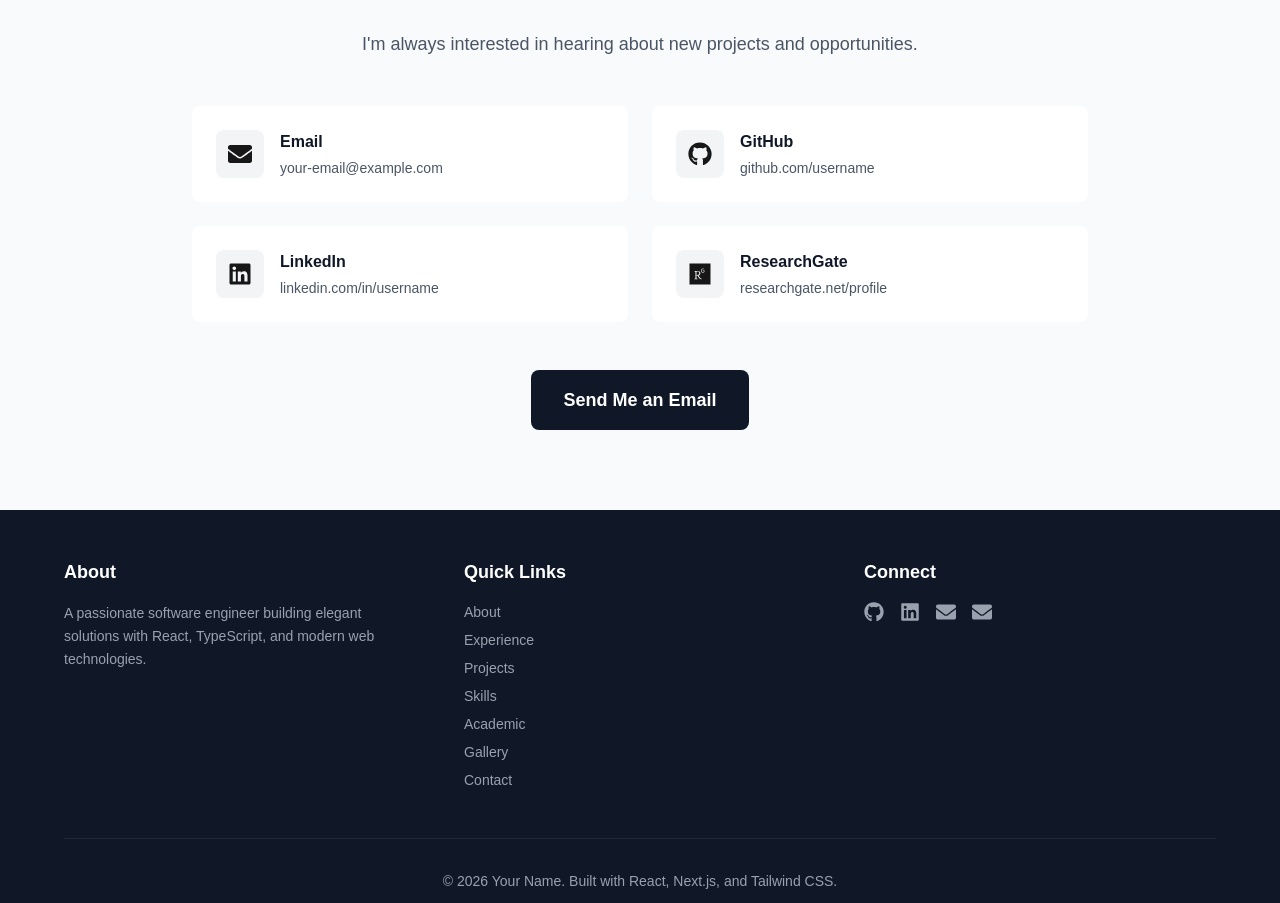
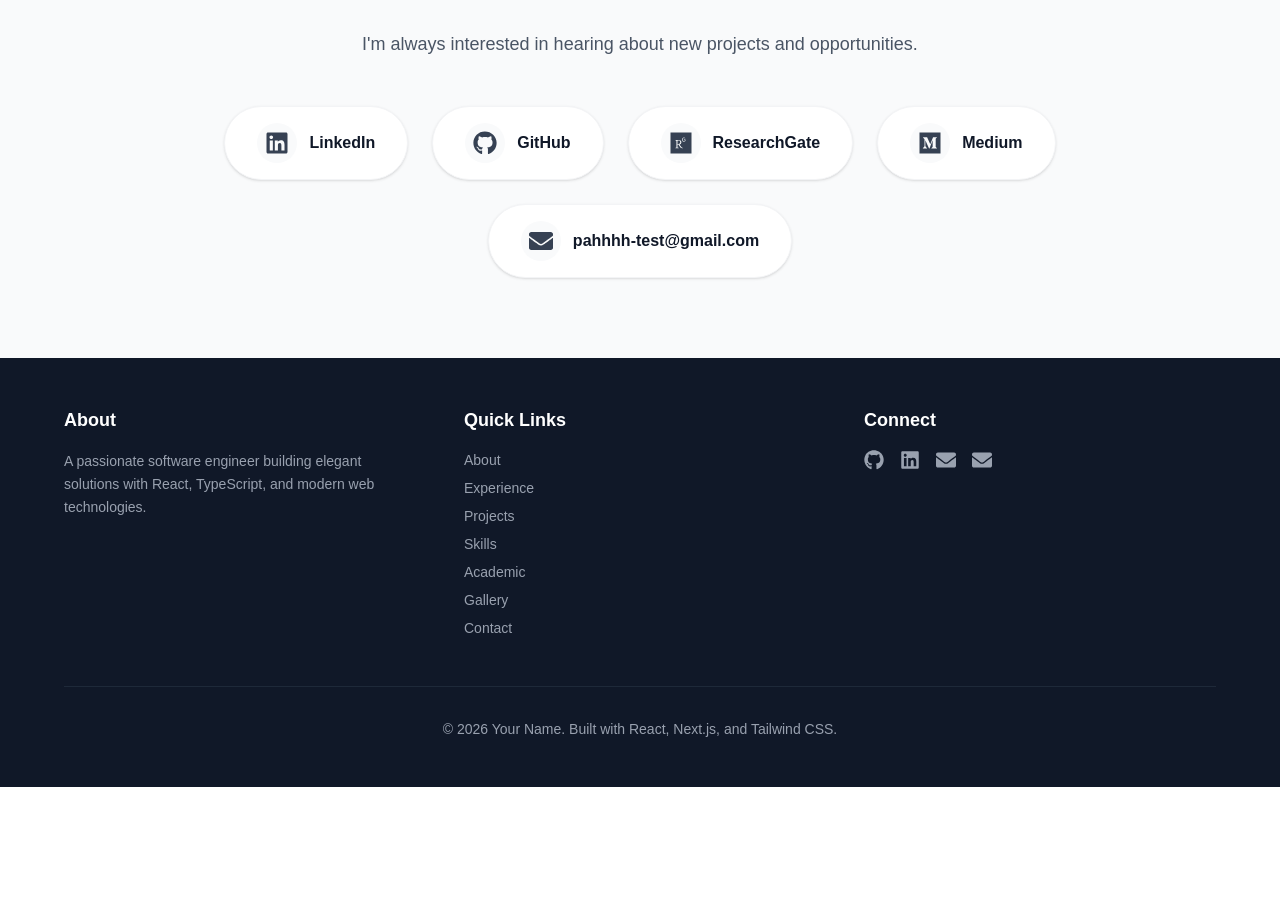
Before and after one commit to PabasaraPalihena/PMPP, a Next.js app in the folder portfolio/: page / in a window 1280 px wide. Shown: the part 6658-7561 px from the top of the page. After the commit the page ends 7445 px from the top, so only its background shows below. Built offline with nearby package versions, Linux system fonts and the light colour scheme.

Commit message:
ui(contact): standardize contact links design and reorder methods

```diff
--- a/portfolio/components/Contact.tsx
+++ b/portfolio/components/Contact.tsx
@@ -1,16 +1,16 @@
 "use client";
 
 import { motion } from "framer-motion";
-import { FaEnvelope, FaLinkedin, FaGithub, FaResearchgate } from "react-icons/fa";
+import { FaEnvelope, FaLinkedin, FaGithub, FaResearchgate, FaMedium } from "react-icons/fa";
 import Link from "next/link";
 
 export default function Contact() {
   const contactMethods = [
     {
-      icon: FaEnvelope,
-      label: "Email",
-      value: "your-email@example.com",
-      href: "mailto:your-email@example.com",
+      icon: FaLinkedin,
+      label: "LinkedIn",
+      value: "linkedin.com/in/username",
+      href: "https://linkedin.com",
     },
     {
       icon: FaGithub,
@@ -19,16 +19,22 @@ export default function Contact() {
       href: "https://github.com",
     },
     {
-      icon: FaLinkedin,
-      label: "LinkedIn",
-      value: "linkedin.com/in/username",
-      href: "https://linkedin.com",
-    },
-    {
       icon: FaResearchgate,
       label: "ResearchGate",
       value: "researchgate.net/profile",
       href: "https://researchgate.net",
+    },
+    {
+      icon: FaMedium,
+      label: "Medium",
+      value: "medium.com/@username",
+      href: "https://medium.com",
+    },
+    {
+      icon: FaEnvelope,
+      label: "pahhhh-test@gmail.com",
+      value: "pahhhh-test@gmail.com",
+      href: "mailto:pahhhh-test@gmail.com",
     },
   ];
 
@@ -53,7 +59,7 @@ export default function Contact() {
           whileInView={{ opacity: 1 }}
           transition={{ duration: 0.8, staggerChildren: 0.1 }}
           viewport={{ once: true }}
-          className="grid grid-cols-1 md:grid-cols-2 gap-6"
+          className="flex flex-wrap justify-center gap-4 md:gap-6"
         >
           {contactMethods.map((method, index) => {
             const Icon = method.icon;
@@ -68,38 +74,17 @@ export default function Contact() {
                 <Link
                   href={method.href}
                   target="_blank"
-                  className="block bg-white p-6 rounded-lg hover:shadow-lg transition-shadow group"
+                  className="flex items-center gap-3 px-6 py-4 md:px-8 bg-white rounded-full shadow-sm hover:shadow-xl hover:-translate-y-1 transition-all group border border-gray-100"
                 >
-                  <div className="flex items-start gap-4">
-                    <div className="p-3 bg-gray-100 rounded-lg group-hover:bg-gray-900 group-hover:text-white transition-colors">
-                      <Icon size={24} />
-                    </div>
-                    <div>
-                      <h3 className="font-bold text-gray-900">{method.label}</h3>
-                      <p className="text-gray-600 text-sm mt-1">{method.value}</p>
-                    </div>
+                  <div className="p-2 bg-gray-50 rounded-full group-hover:bg-[#122D64] group-hover:text-white transition-colors text-gray-700">
+                    <Icon size={24} />
                   </div>
+                  <span className="font-bold text-gray-900 group-hover:text-[#122D64] transition-colors">{method.label}</span>
                 </Link>
               </motion.div>
             );
           })}
         </motion.div>
-
-        {/* Main CTA */}
-        <motion.div
-          initial={{ opacity: 0, y: 20 }}
-          whileInView={{ opacity: 1, y: 0 }}
-          transition={{ duration: 0.8, delay: 0.4 }}
-          viewport={{ once: true }}
-          className="mt-12 text-center"
-        >
-          <Link
-            href="mailto:your-email@example.com"
-            className="inline-block px-8 py-4 bg-gray-900 text-white font-bold rounded-lg hover:bg-gray-800 transition-colors text-lg"
-          >
-            Send Me an Email
-          </Link>
-        </motion.div>
       </div>
     </section>
   );
```
